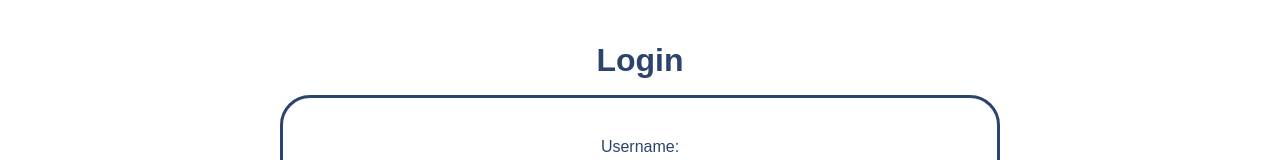
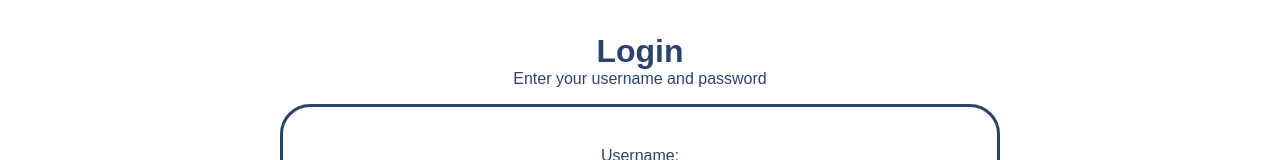
Before and after one commit to GregBaughDev/Task-Manage-v2, a React (Create React App) app: page / in a window 1280 px wide. Shown: the part 172-332 px from the top of the page. Built offline with nearby package versions, Linux system fonts and the light colour scheme; the HTML template or start-up script is replaced by a standard one.

Commit message:
Updates to login/out functionality

```diff
--- a/src/App.jsx
+++ b/src/App.jsx
@@ -1,24 +1,15 @@
 import { useState } from 'react'
 import { GlobalStyle } from './styles';
-import {
-  BrowserRouter as Router,
-  Switch,
-  Route
-} from "react-router-dom"
 import TaskPage from './components/TaskPage';
 import Login from './components/Login';
 
 function App() {
   const [userAuth, setUserAuth] = useState(false)
-  console.log(userAuth)
+
   return (
     <>
       <GlobalStyle />
-      <Router>
-        <Switch>
-            <Route exact path="/" component={() => !userAuth ? <Login setUserAuth={setUserAuth} userAuth={userAuth} /> : <TaskPage setUserAuth={setUserAuth} />} />
-        </Switch>
-      </Router>
+      {!userAuth ? <Login setUserAuth={setUserAuth} /> : <TaskPage setUserAuth={setUserAuth} />}
     </>
   );
 }
--- a/src/components/Login/index.jsx
+++ b/src/components/Login/index.jsx
@@ -5,11 +5,13 @@ import { Button } from "../CardModal/styles"
 import { FormHolder } from "./styles"
 import logo from "../../public/img/TMlogo.png"
 
-const Login = ({setUserAuth, userAuth}) => {
+const Login = ({setUserAuth}) => {
     const [login, setLogin] = useState({
         username: '',
         password: ''
     })
+
+    const [logError, setLogError] = useState('')
 
     const loginForm = (e) => {
         const {name, value} = e.target
@@ -32,7 +34,7 @@ const Login = ({setUserAuth, userAuth}) => {
             if(confirm.logged){
                 setUserAuth(confirm.id)
             } else {
-                console.log("Not logged int")
+                setLogError('There is an error with the username or password')
             }
         } catch(err) {
             console.log(err)
@@ -46,6 +48,7 @@ const Login = ({setUserAuth, userAuth}) => {
             </Header>
             <FormHolder>
                 <h1>Login</h1>
+                <p>{logError ? logError : 'Enter your username and password'}</p>
                 <Form>
                     <label htmlFor="username">Username:</label>
                         <Input onChange={loginForm} type="text" name="username" id="username" />
```
Also changed, not shown: 1 other file (tests, documents, lock files or other folders).
